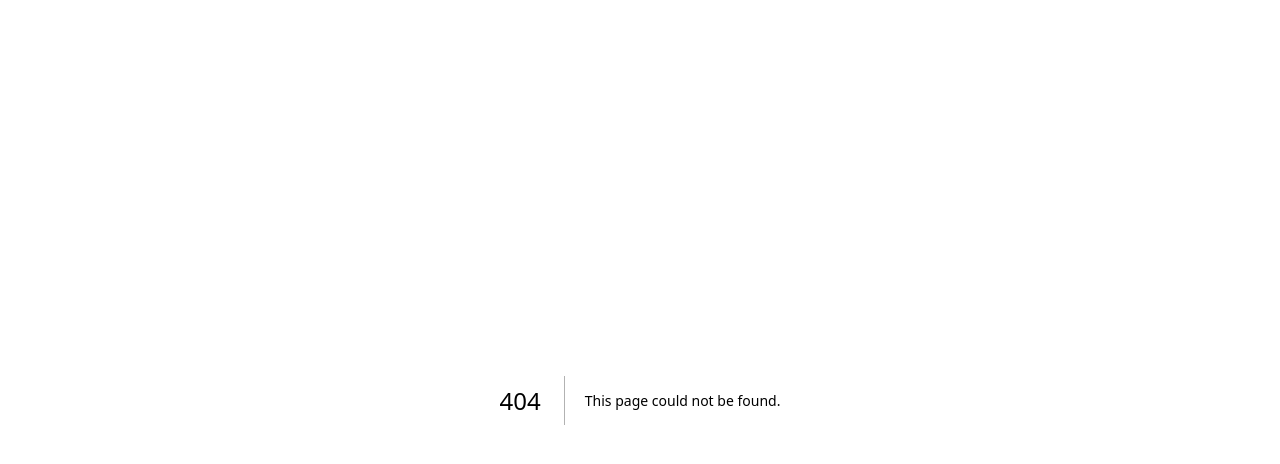
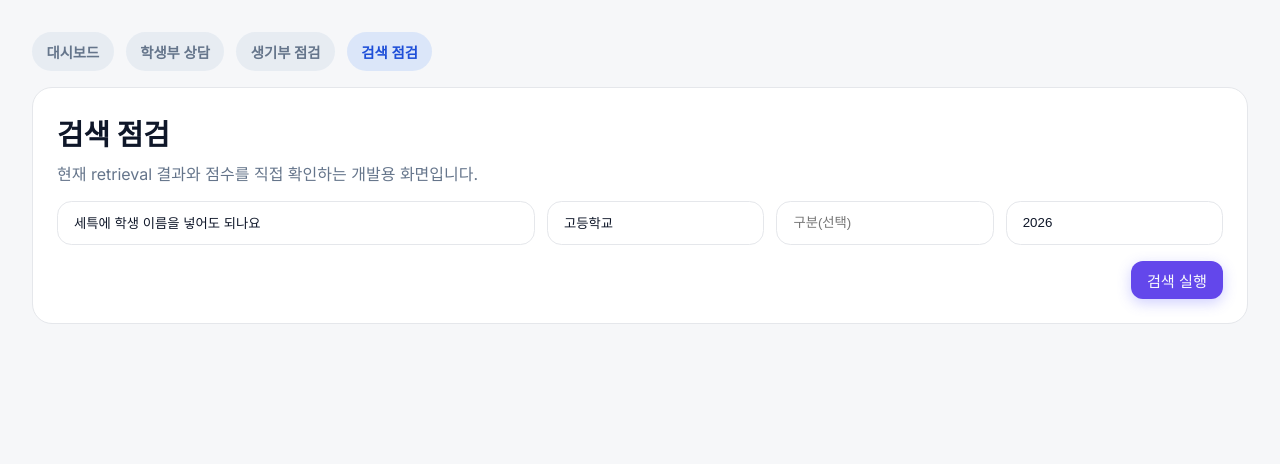
Before and after one commit to BeomjinSouth/Seteuk, a Next.js app: page /search-inspector in a window 1280 px wide. Before the commit this address had no page. Shown: the top 464 px of the page. Built offline with nearby package versions, Linux system fonts and the light colour scheme.

Commit message:
feat: add search inspector and status tracking

```diff
--- /dev/null
+++ b/src/app/search-inspector/layout.tsx
@@ -0,0 +1,7 @@
+export default function SearchInspectorLayout({
+    children,
+}: {
+    children: React.ReactNode;
+}) {
+    return children;
+}
--- /dev/null
+++ b/src/app/search-inspector/page.module.css
@@ -0,0 +1,131 @@
+.page {
+    padding: 2rem;
+    display: flex;
+    flex-direction: column;
+    gap: 1rem;
+}
+
+.topNav {
+    display: flex;
+    gap: 0.75rem;
+    flex-wrap: wrap;
+}
+
+.topLink,
+.topLinkActive {
+    display: inline-flex;
+    align-items: center;
+    padding: 0.55rem 0.9rem;
+    border-radius: 999px;
+    text-decoration: none;
+    font-size: 0.9rem;
+    font-weight: 600;
+}
+
+.topLink {
+    background: rgba(226, 232, 240, 0.75);
+    color: hsl(var(--foreground-muted));
+}
+
+.topLinkActive {
+    background: rgba(59, 130, 246, 0.14);
+    color: #1d4ed8;
+}
+
+.panel {
+    padding: 1.5rem;
+    border-radius: 1.25rem;
+    background: hsl(var(--surface));
+    border: 1px solid hsl(var(--border));
+}
+
+.title {
+    font-size: 1.8rem;
+}
+
+.subtitle {
+    margin-top: 0.5rem;
+    color: hsl(var(--foreground-muted));
+}
+
+.filterGrid {
+    display: grid;
+    grid-template-columns: 2.2fr repeat(3, 1fr);
+    gap: 0.75rem;
+    margin-top: 1rem;
+}
+
+.input {
+    width: 100%;
+    padding: 0.85rem 1rem;
+    border-radius: 0.9rem;
+    border: 1px solid hsl(var(--input));
+    background: hsl(var(--surface));
+    color: hsl(var(--foreground));
+}
+
+.actions {
+    margin-top: 1rem;
+    display: flex;
+    justify-content: flex-end;
+}
+
+.errorBox {
+    padding: 1rem;
+    border-radius: 1rem;
+    border: 1px solid rgba(239, 68, 68, 0.25);
+    background: rgba(254, 242, 242, 0.95);
+    color: #b91c1c;
+}
+
+.resultList {
+    display: flex;
+    flex-direction: column;
+    gap: 0.75rem;
+}
+
+.card {
+    padding: 1rem 1.1rem;
+    border-radius: 1rem;
+    background: hsl(var(--surface));
+    border: 1px solid hsl(var(--border));
+}
+
+.cardHeader {
+    display: flex;
+    justify-content: space-between;
+    gap: 1rem;
+}
+
+.meta {
+    margin-top: 0.4rem;
+    color: hsl(var(--foreground-muted));
+    font-size: 0.9rem;
+}
+
+.snippet {
+    margin-top: 0.75rem;
+    line-height: 1.7;
+}
+
+.links {
+    margin-top: 0.75rem;
+    display: flex;
+    flex-direction: column;
+    gap: 0.3rem;
+}
+
+.links a {
+    color: #2563eb;
+    word-break: break-all;
+}
+
+@media (max-width: 960px) {
+    .page {
+        padding: 1rem;
+    }
+
+    .filterGrid {
+        grid-template-columns: 1fr;
+    }
+}
--- /dev/null
+++ b/src/app/search-inspector/page.tsx
@@ -0,0 +1,99 @@
+'use client';
+
+import Link from 'next/link';
+import { useState, useTransition } from 'react';
+import { motion } from 'framer-motion';
+import { Button } from '@/components/ui/Button';
+import type { RetrievedKnowledgeEvidence } from '@/types/knowledge';
+import styles from './page.module.css';
+
+export default function SearchInspectorPage() {
+    const [query, setQuery] = useState('세특에 학생 이름을 넣어도 되나요');
+    const [schoolLevel, setSchoolLevel] = useState('고등학교');
+    const [category, setCategory] = useState('');
+    const [year, setYear] = useState('2026');
+    const [matches, setMatches] = useState<RetrievedKnowledgeEvidence[]>([]);
+    const [error, setError] = useState<string | null>(null);
+    const [isPending, startTransition] = useTransition();
+
+    const handleSearch = () => {
+        setError(null);
+        startTransition(async () => {
+            try {
+                const response = await fetch('/api/search', {
+                    method: 'POST',
+                    headers: { 'Content-Type': 'application/json' },
+                    body: JSON.stringify({
+                        query,
+                        schoolLevel: schoolLevel || undefined,
+                        category: category || undefined,
+                        year: Number(year),
+                        limit: 10,
+                    }),
+                });
+                const data = await response.json();
+                if (!response.ok || !data.success) {
+                    throw new Error(data.error || '검색에 실패했습니다.');
+                }
+                setMatches(data.matches);
+            } catch (err) {
+                setError(err instanceof Error ? err.message : '검색에 실패했습니다.');
+            }
+        });
+    };
+
+    return (
+        <div className={styles.page}>
+            <div className={styles.topNav}>
+                <Link href="/dashboard" className={styles.topLink}>대시보드</Link>
+                <Link href="/counsel-chat" className={styles.topLink}>학생부 상담</Link>
+                <Link href="/record-review" className={styles.topLink}>생기부 점검</Link>
+                <Link href="/search-inspector" className={styles.topLinkActive}>검색 점검</Link>
+            </div>
+
+            <section className={styles.panel}>
+                <h1 className={styles.title}>검색 점검</h1>
+                <p className={styles.subtitle}>현재 retrieval 결과와 점수를 직접 확인하는 개발용 화면입니다.</p>
+
+                <div className={styles.filterGrid}>
+                    <input value={query} onChange={(event) => setQuery(event.target.value)} className={styles.input} />
+                    <input value={schoolLevel} onChange={(event) => setSchoolLevel(event.target.value)} className={styles.input} />
+                    <input value={category} onChange={(event) => setCategory(event.target.value)} className={styles.input} placeholder="구분(선택)" />
+                    <input value={year} onChange={(event) => setYear(event.target.value)} className={styles.input} />
+                </div>
+
+                <div className={styles.actions}>
+                    <Button onClick={handleSearch} isLoading={isPending}>검색 실행</Button>
+                </div>
+            </section>
+
+            {error && <div className={styles.errorBox}>{error}</div>}
+
+            <div className={styles.resultList}>
+                {matches.map((match, index) => (
+                    <motion.article
+                        key={match.knowledgeUnitId}
+                        initial={{ opacity: 0, y: 10 }}
+                        animate={{ opacity: 1, y: 0 }}
+                        transition={{ delay: index * 0.02 }}
+                        className={styles.card}
+                    >
+                        <div className={styles.cardHeader}>
+                            <strong>{match.title}</strong>
+                            <span>{match.score} pts</span>
+                        </div>
+                        <p className={styles.meta}>
+                            {match.sourceBoard} · {match.schoolLevels.join(', ')} · {match.categories.join(', ') || '-'} · {match.effectiveYear ?? '미상'}
+                        </p>
+                        <p className={styles.snippet}>{match.snippet}</p>
+                        <div className={styles.links}>
+                            {match.sourceUrls.map((url) => (
+                                <a key={url} href={url} target="_blank" rel="noreferrer">{url}</a>
+                            ))}
+                        </div>
+                    </motion.article>
+                ))}
+            </div>
+        </div>
+    );
+}
```
Also changed, not shown: 2 other files (tests, documents, lock files or other folders).
